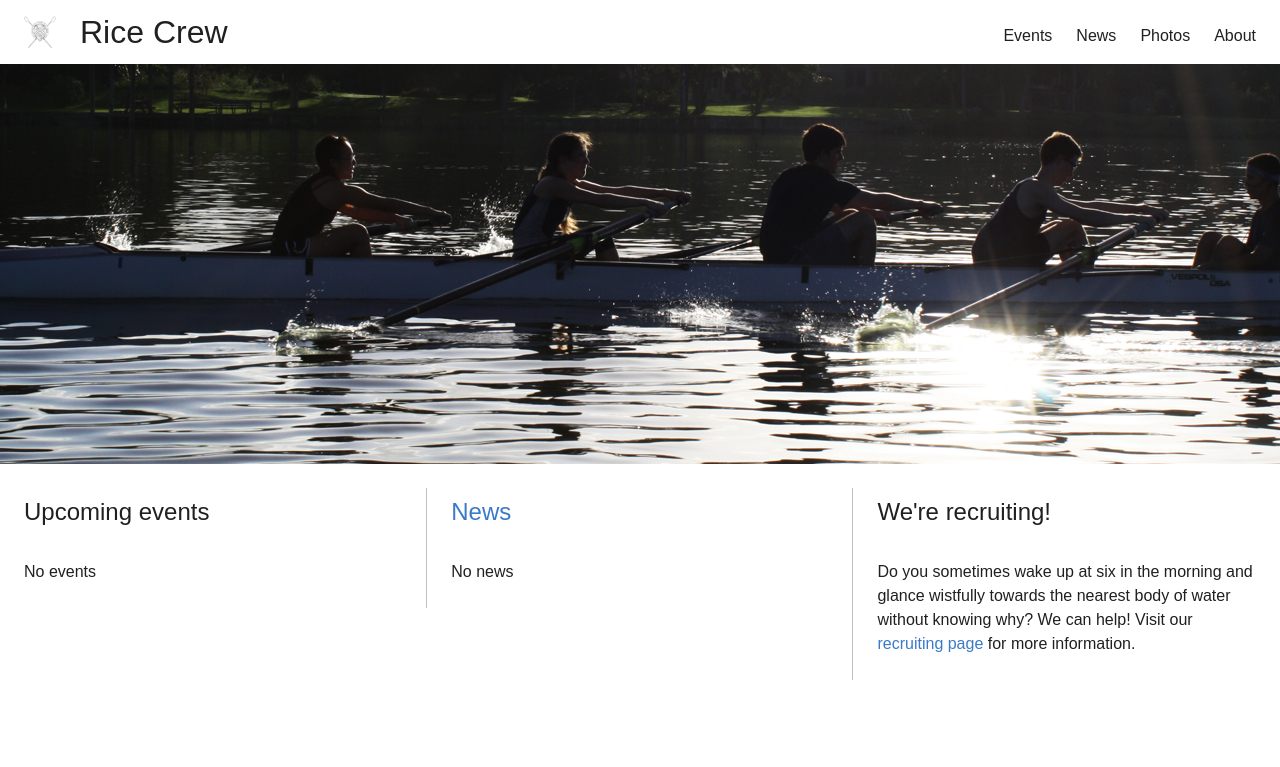
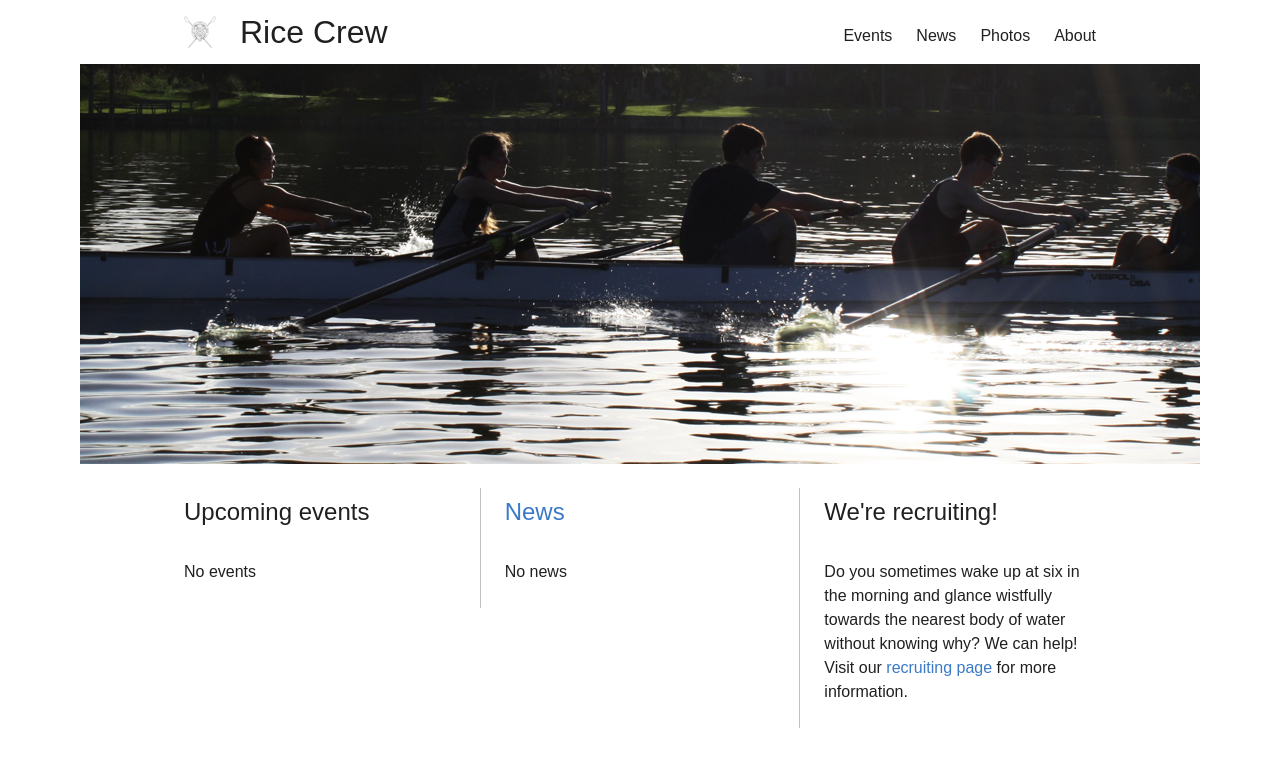
Before and after one commit to rice-university/rice-crew, a Flask app: page / in a window 1280 px wide. Shown: the top 767 px of the page. Run offline with Flask 2, Linux system fonts and the light colour scheme; data that the repository does not hold is empty.

Commit message:
Restored fixed width layout

```diff
--- a/ricecrew/static/css/style.css
+++ b/ricecrew/static/css/style.css
@@ -98,8 +98,7 @@ p.separate
 
 .pagewidth
 {
-    min-width: 960px;
-    max-width: 1280px;
+    width: 960px;
     margin: 0 auto;
 }
 
@@ -150,7 +149,7 @@ nav#mainnav > ul > li
 
 div.hero, div.minihero
 {
-    max-width: 1440px;
+    max-width: 1120px;
     position: relative;
     margin: 0 auto;
     overflow: hidden;
@@ -170,7 +169,7 @@ div.hero
 
 div.hero > img
 {
-    left: -784px;
+    left: -624px;
     opacity: 1;
 
     -webkit-transition-property: left, opacity;
@@ -188,7 +187,7 @@ div.hero > img
 
 div.hero > img.next
 {
-    left: -720px;
+    left: -560px;
     opacity: 0;
 
     -webkit-transition-duration: 0s;
@@ -200,7 +199,7 @@ div.hero > img.next
 
 div.hero > img.prev
 {
-    left: -848px;
+    left: -688px;
     opacity: 0;
 }
 
@@ -211,7 +210,7 @@ div.minihero
 
 div.minihero > img
 {
-    left: -720px;
+    left: -560px;
 }
 
 
```
Also changed, not shown: ricecrew/static/img/hero1.jpg, ricecrew/static/img/hero2.jpg, ricecrew/static/img/hero3.jpg, ricecrew/static/img/minihero.jpg.
